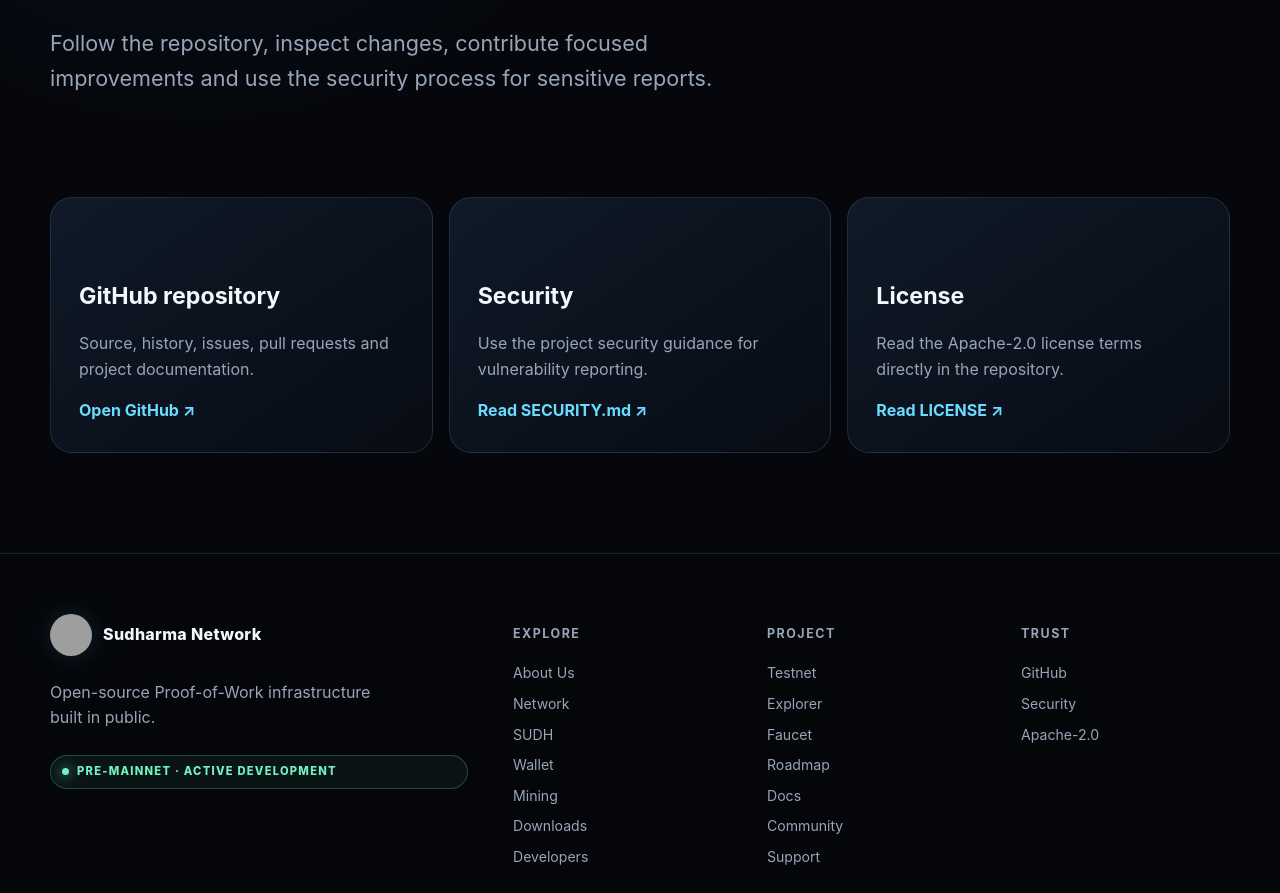
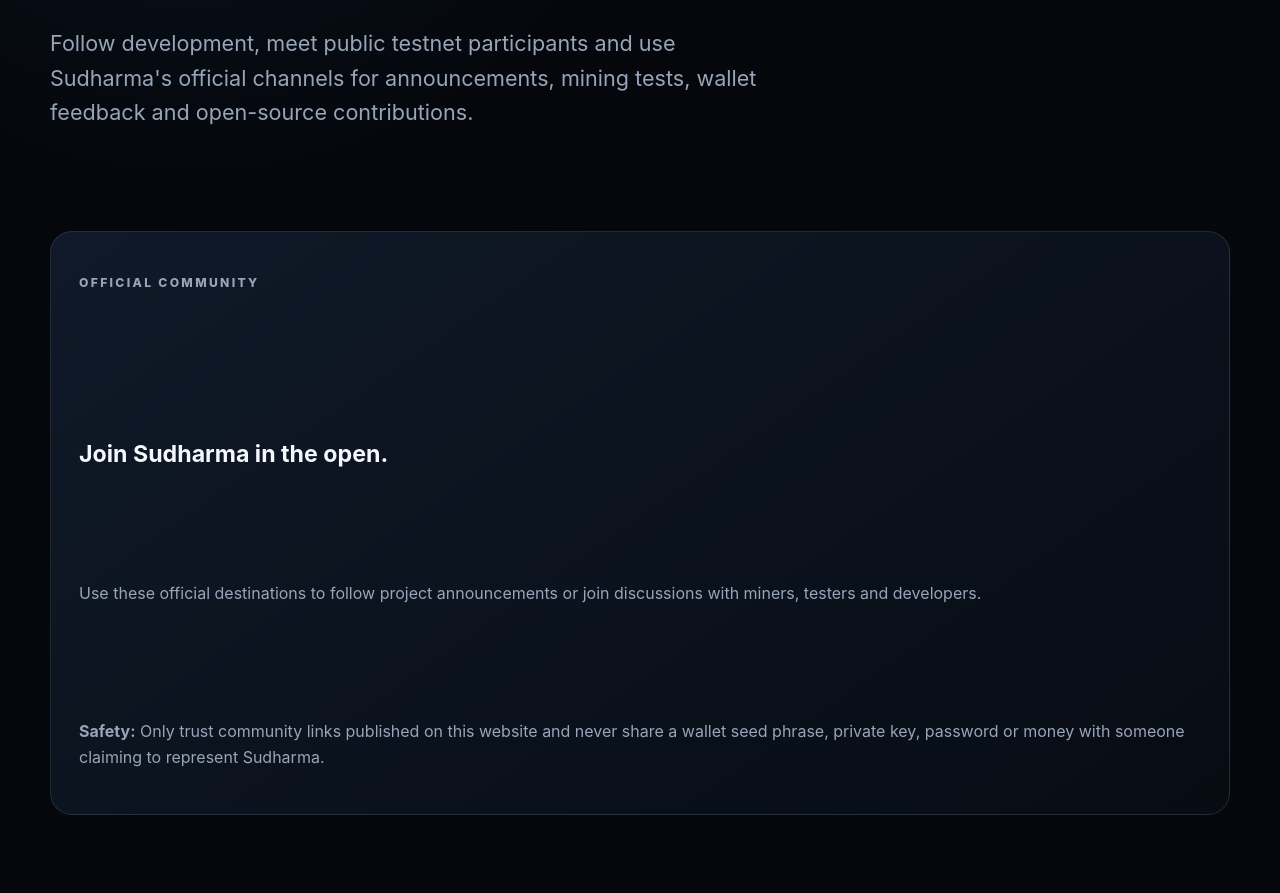
Before and after one commit to sudharma-networks/sudharma, a Next.js app in the folder web/: page /community in a window 1280 px wide. Shown: the part 427-1320 px from the top of the page. Built offline with nearby package versions, Linux system fonts and the light colour scheme; grey boxes are pictures that could not be loaded.

Commit message:
feat(web): publish official Telegram community links

```diff
--- a/web/app/community/page.tsx
+++ b/web/app/community/page.tsx
@@ -1,2 +1,51 @@
 import { PageHero } from "@/components/page-hero";
-export default function CommunityPage() { return <div className="section-shell page-stack"><PageHero eyebrow="COMMUNITY" title="Open development starts with visible work." description="Follow the repository, inspect changes, contribute focused improvements and use the security process for sensitive reports." /><section className="card-grid"><a className="info-card linked-card" href="https://github.com/sudharma-networks/sudharma"><h2>GitHub repository</h2><p>Source, history, issues, pull requests and project documentation.</p><span className="text-link">Open GitHub ↗</span></a><a className="info-card linked-card" href="https://github.com/sudharma-networks/sudharma/blob/main/SECURITY.md"><h2>Security</h2><p>Use the project security guidance for vulnerability reporting.</p><span className="text-link">Read SECURITY.md ↗</span></a><a className="info-card linked-card" href="https://github.com/sudharma-networks/sudharma/blob/main/LICENSE"><h2>License</h2><p>Read the Apache-2.0 license terms directly in the repository.</p><span className="text-link">Read LICENSE ↗</span></a></section></div>; }
+
+export default function CommunityPage() {
+  return (
+    <div className="section-shell page-stack">
+      <PageHero
+        eyebrow="COMMUNITY"
+        title="Open development starts with visible work."
+        description="Follow development, meet public testnet participants and use Sudharma's official channels for announcements, mining tests, wallet feedback and open-source contributions."
+      />
+
+      <section className="info-card page-stack">
+        <p className="eyebrow">OFFICIAL COMMUNITY</p>
+        <h2>Join Sudharma in the open.</h2>
+        <p>Use these official destinations to follow project announcements or join discussions with miners, testers and developers.</p>
+        <p><strong>Safety:</strong> Only trust community links published on this website and never share a wallet seed phrase, private key, password or money with someone claiming to represent Sudharma.</p>
+      </section>
+
+      <section className="card-grid">
+        <a className="info-card linked-card" href="https://t.me/sudharmanetworks">
+          <p className="eyebrow">TELEGRAM · OFFICIAL</p>
+          <h2>Official Telegram announcements</h2>
+          <p>@sudharmanetworks — releases, testnet milestones, mining updates and important project notices.</p>
+          <span className="text-link">Follow announcements ↗</span>
+        </a>
+        <a className="info-card linked-card" href="https://t.me/sudharma_community">
+          <p className="eyebrow">TELEGRAM · COMMUNITY</p>
+          <h2>Sudharma community discussion</h2>
+          <p>@sudharma_community — discuss the public testnet, wallet, Khushi GPU mining, benchmarks, bugs and development.</p>
+          <span className="text-link">Join the community ↗</span>
+        </a>
+        <a className="info-card linked-card" href="https://github.com/sudharma-networks/sudharma">
+          <p className="eyebrow">SOURCE OF TRUTH</p>
+          <h2>GitHub repository</h2>
+          <p>Source, history, issues, pull requests, verified releases and project documentation.</p>
+          <span className="text-link">Open GitHub ↗</span>
+        </a>
+        <a className="info-card linked-card" href="https://github.com/sudharma-networks/sudharma/blob/main/SECURITY.md">
+          <h2>Security</h2>
+          <p>Use the project security guidance for vulnerability reporting.</p>
+          <span className="text-link">Read SECURITY.md ↗</span>
+        </a>
+        <a className="info-card linked-card" href="https://github.com/sudharma-networks/sudharma/blob/main/LICENSE">
+          <h2>License</h2>
+          <p>Read the Apache-2.0 license terms directly in the repository.</p>
+          <span className="text-link">Read LICENSE ↗</span>
+        </a>
+      </section>
+    </div>
+  );
+}
```
